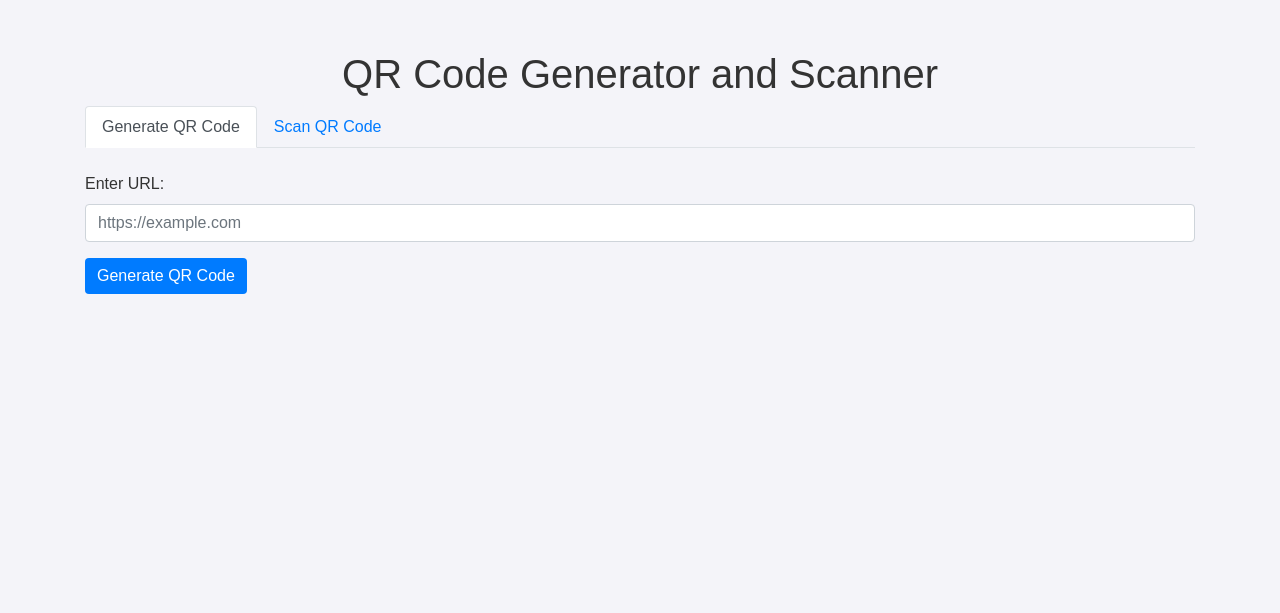
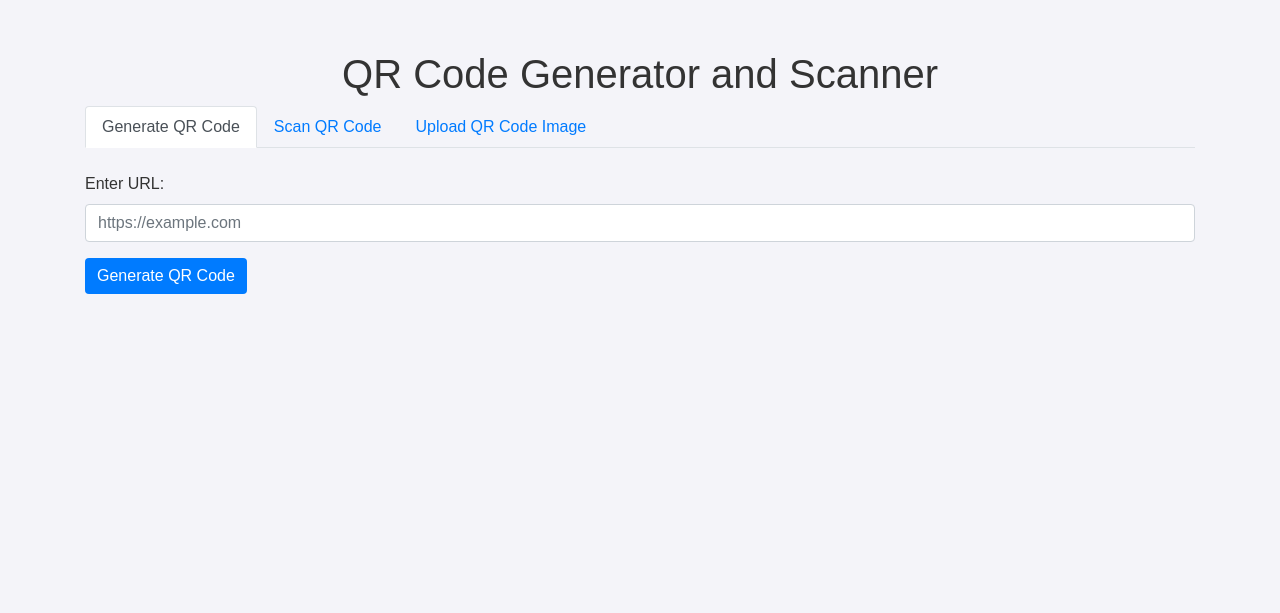
Before and after one commit to Jonam-2004/qrcode-create-decode-python, a Flask app: page / in a window 1280 px wide. Shown: the top 613 px of the page. Run offline with Flask 3, Linux system fonts and the light colour scheme; some libraries are stand-ins or nearby versions.

Commit message:
updated app

```diff
--- a/app.py
+++ b/app.py
@@ -6,6 +6,7 @@ from io import BytesIO
 
 app = Flask(__name__)
 
+# Create a directory for storing QR codes if it doesn't exist
 if not os.path.isdir('static'):
     os.makedirs('static')
 
@@ -53,5 +54,29 @@ def scan_qr():
     cv2.destroyAllWindows()
     return redirect(url_for('index'))
 
+@app.route('/upload', methods=['POST'])
+def upload_qr():
+    if 'qrCodeImage' not in request.files:
+        return redirect(url_for('index'))
+
+    file = request.files['qrCodeImage']
+
+    if file.filename == '':
+        return redirect(url_for('index'))
+
+    file_path = os.path.join('static', file.filename)
+    file.save(file_path)
+
+    detector = cv2.QRCodeDetector()
+    data, bbox, _ = detector.detectAndDecode(cv2.imread(file_path))
+
+    if data:
+        os.remove(file_path)
+        print(data)
+        return render_template('scan_result.html', url=data)
+
+    os.remove(file_path)
+    return "No QR code found", 400
+
 if __name__ == '__main__':
     app.run(debug=True)
--- a/templates/index.html
+++ b/templates/index.html
@@ -55,6 +55,9 @@
         <li class="nav-item">
             <a class="nav-link" id="scan-tab" data-toggle="tab" href="#scan" role="tab">Scan QR Code</a>
         </li>
+        <li class="nav-item">
+            <a class="nav-link" id="upload-tab" data-toggle="tab" href="#upload" role="tab">Upload QR Code Image</a>
+        </li>
     </ul>
 
     <div class="tab-content">
@@ -75,9 +78,19 @@
 
         <div class="tab-pane fade" id="scan" role="tabpanel">
             <div class="text-center mt-4">
-                <a href="/scan"  class="btn btn-primary">Start QR Code Scanner</a>
+                <a href="/scan" class="btn btn-primary">Start QR Code Scanner</a>
                 <p class="text-muted mt-3">Click to open the scanner and point it at a QR code</p>
             </div>
+        </div>
+
+        <div class="tab-pane fade" id="upload" role="tabpanel">
+            <form action="/upload" method="POST" enctype="multipart/form-data" class="mt-4">
+                <div class="form-group">
+                    <label for="qrCodeImage">Upload QR Code Image:</label>
+                    <input type="file" name="qrCodeImage" id="qrCodeImage" class="form-control" required>
+                </div>
+                <button type="submit" class="btn btn-primary">Upload QR Code</button>
+            </form>
         </div>
     </div>
 </div>
```
